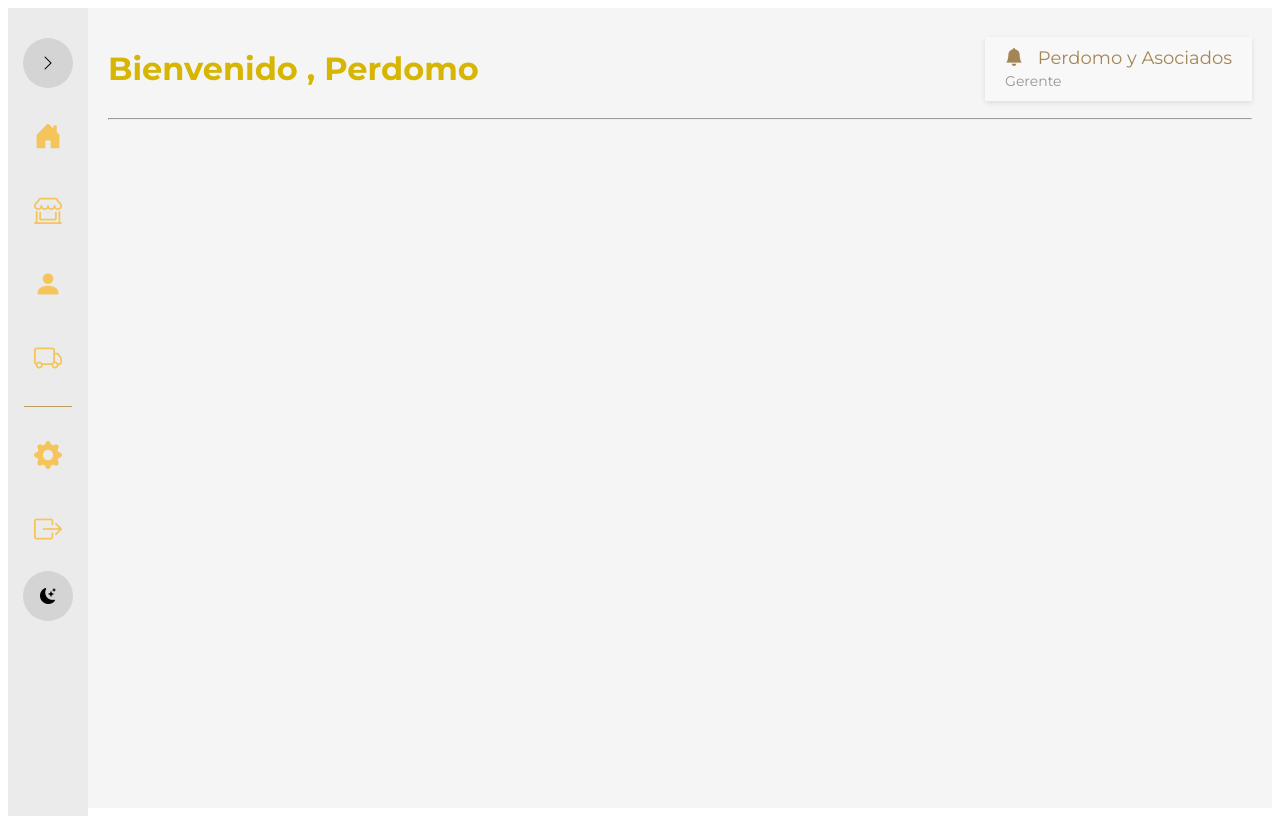
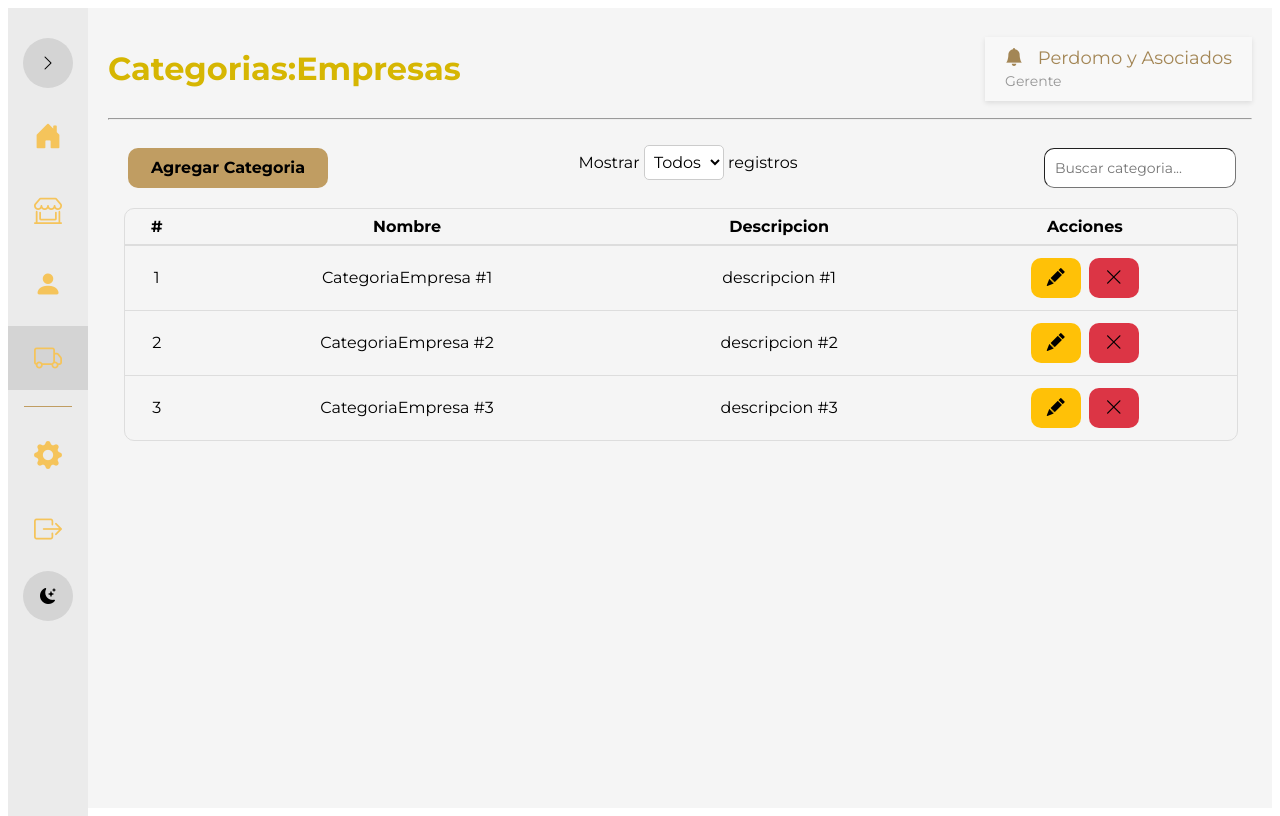
Before and after one commit to Xrivera27/Frontend-Perdomo, a Vue app: page /categorias-empresas in a window 1280 px wide. Before the commit this address led to /home. Built offline with nearby package versions, Linux system fonts and the light colour scheme.

Commit message:
Se cambio ProveedoresList a CategoriasEmpresasList + darle active a los botones de AppSideBar

```diff
--- a/src/Pages/ProveedoresList.vue
+++ b/src/Pages/CategoriasEmpresasList.vue
@@ -1,14 +1,14 @@
 <template>
   <div class="encabezado">
-    <h1>Proveedores</h1>
+    <h1>Categorias:Empresas</h1>
     <ProfileButton :companyName="'Perdomo y Asociados'" :role="'Gerente'" />
   </div>
   <hr>
 
-  <div class="proveedores-wrapper">
+  <div class="categorias-empresas-wrapper">
     <div class="opciones">
       <button id="btnAdd" class="btn btn-primary" @click="openModal" style="width: 200px; white-space: nowrap;">
-        Agregar Proveedor
+        Agregar Categoria
       </button>
 
       <div class="registros">
@@ -26,7 +26,7 @@
 
       <!-- Barra de búsqueda -->
       <div class="search-bar">
-        <input class="busqueda" type="text" v-model="searchQuery" placeholder="Buscar proveedor..." />
+        <input class="busqueda" type="text" v-model="searchQuery" placeholder="Buscar categoria..." />
       </div>
     </div>
 
@@ -36,26 +36,22 @@
             <tr>
               <th>#</th>
               <th>Nombre</th>
-              <th>Teléfono</th>
-              <th>Email</th>
-              <th>Direccion</th>
+              <th>Descripcion</th>
               <th>Acciones</th>
             </tr>
           </thead>
 
           <tbody>
-            <tr v-for="(proveedor,index) in paginatedProveedores" :key="index">
+            <tr v-for="(categoria,index) in paginatedCategorias" :key="index">
               <td>{{ index + 1 }}</td>
-              <td>{{ proveedor.nombre }}</td>
-              <td>{{ proveedor.telefono }}</td>
-              <td>{{ proveedor.email }}</td>
-              <td>{{ proveedor.direccion }}</td>
+              <td>{{ categoria.nombre }}</td>
+              <td>{{ categoria.descripcion }}</td>
               <td>
-                <button id="btnEditar" class="btn btn-warning" @click="editProveedor(index)">
+                <button id="btnEditar" class="btn btn-warning" @click="editCategoria(index)">
                   <i class="bi bi-pencil-fill"></i>
                 </button>
 
-                <button id="btnEliminar" class="btn btn-danger" @click="deleteProveedor(index)">
+                <button id="btnEliminar" class="btn btn-danger" @click="deleteCategorias(index)">
                   <b><i class="bi bi-x-lg"></i></b>
                 </button>
               </td>
@@ -64,33 +60,23 @@
         </table>
       </div>
 
-      <!-- Modal para agregar i editar proveedores-->
+      <!-- Modal para agregar y editar categorias-->
        <div v-if="isModalOpen" class="modal">
         <div class="modal-content">
-          <h2 class="h2-modal-content">{{ isEditing ? 'Editar Proveedor' :'Agregar Proveedor' }}</h2>
+          <h2 class="h2-modal-content">{{ isEditing ? 'Editar Categoria' :'Agregar Categoria' }}</h2>
 
           <div class="form-group">
             <label>Nombre:</label>
-            <input v-model="proveedorForm.nombre" type="text" required>
-          </div>
-
-          <div id= "form-tel" class="form-group">
-            <label>Teléfono:</label>
-            <input v-model="proveedorForm.telefono" type="text" required>
+            <input v-model="categoriaForm.nombre" type="text" required>
           </div>
 
           <div class="form-group">
-            <label>Email:</label>
-            <input v-model="proveedorForm.email" type="text" required>
+            <label>Descripcion:</label>
+            <input v-model="categoriaForm.descripcion" type="text" required>
           </div>
 
-          <div class="form-group">
-            <label>Dirección:</label>
-            <input v-model="proveedorForm.direccion" type="text" required>
-          </div>
-
-          <button id="AddProveedorModal" class="btn btn-primary" @click="guardarProveedor">
-            {{ isEditing ? 'Guardar cambios': 'Agregar Proveedor' }}
+          <button id="AddCategoriaModal" class="btn btn-primary" @click="guardarCategoria">
+            {{ isEditing ? 'Guardar cambios': 'Agregar Categoria' }}
           </button>
 
           <button id="btnCerrar" class="btn btn-secundary" @click="closeModal">Cerrar</button>
@@ -114,52 +100,33 @@ export default {
       isEditing: false,
       editIndex: null,
       itemsPerPage: "",
-      proveedorForm: {
+      categoriaForm: {
         nombre: '',
-        telefono: '',
-        email: '',
-        direccion: '',
+        descripcion: '',
       },
-      proveedores: [
-        { nombre: 'Juan Villegas', telefono: '555 57 67', email: 'Juanavillega@gmail.com', direccion: 'calle 27 # 40 - 36' },
-        { nombre: 'Marta Pérez', telefono: '123 45 67', email: 'martaperez@gmail.com', direccion: 'avenida 15 # 20 - 40' },
-        { nombre: 'Carlos Ramírez', telefono: '987 65 43', email: 'carlosramirez@gmail.com', direccion: 'calle 10 # 12 - 50' },
-        { nombre: 'Ana Gómez', telefono: '654 32 10', email: 'anagomez@gmail.com', direccion: 'carrera 7 # 8 - 60' },
-        { nombre: 'Luis Fernández', telefono: '432 10 98', email: 'luisfernandez@gmail.com', direccion: 'calle 8 # 9 - 70' },
-        { nombre: 'Pedro Sánchez', telefono: '789 01 23', email: 'pedrosanchez@gmail.com', direccion: 'calle 5 # 6 - 80' },
-        { nombre: 'Claudia Rodríguez', telefono: '567 89 01', email: 'claudiarodriguez@gmail.com', direccion: 'avenida 9 # 10 - 90' },
-        { nombre: 'Gabriel López', telefono: '345 67 89', email: 'gabriellopez@gmail.com', direccion: 'calle 3 # 4 - 100' },
-        { nombre: 'Julia Castillo', telefono: '234 56 78', email: 'juliacastillo@gmail.com', direccion: 'carrera 5 # 6 - 110' },
-        { nombre: 'Andrés Ríos', telefono: '890 12 34', email: 'andresrios@gmail.com', direccion: 'calle 4 # 5 - 120' },
-        { nombre: 'Sofía Torres', telefono: '567 89 12', email: 'sofiatorres@gmail.com', direccion: 'carrera 6 # 7 - 130' },
-        { nombre: 'Ricardo Morales', telefono: '234 78 90', email: 'ricardomorales@gmail.com', direccion: 'avenida 3 # 4 - 140' },
-        { nombre: 'Carolina Vargas', telefono: '890 34 56', email: 'carolinavargas@gmail.com', direccion: 'calle 2 # 3 - 150' },
-        { nombre: 'Eduardo Herrera', telefono: '123 56 78', email: 'eduardoherrera@gmail.com', direccion: 'carrera 2 # 3 - 160' },
-        { nombre: 'Patricia Medina', telefono: '456 78 90', email: 'patriciamedina@gmail.com', direccion: 'avenida 7 # 8 - 170' },
-        { nombre: 'Miguel Ortiz', telefono: '789 23 45', email: 'miguelortiz@gmail.com', direccion: 'calle 1 # 2 - 180' },
-        { nombre: 'Diana Ruiz', telefono: '234 90 12', email: 'dianaruiz@gmail.com', direccion: 'carrera 4 # 5 - 190' },
-        { nombre: 'Javier Mendoza', telefono: '567 12 34', email: 'javiermendoza@gmail.com', direccion: 'avenida 6 # 7 - 200' },
-        { nombre: 'Gloria Peña', telefono: '890 45 67', email: 'gloriapena@gmail.com', direccion: 'calle 7 # 8 - 210' },
-        { nombre: 'Fernando Castro', telefono: '123 67 89', email: 'fernandocastro@gmail.com', direccion: 'carrera 3 # 4 - 220' }
+      categorias: [
+        { nombre: 'CategoriaEmpresa #1', descripcion:'descripcion #1' },
+        { nombre: 'CategoriaEmpresa #2', descripcion:'descripcion #2' },
+        { nombre: 'CategoriaEmpresa #3', descripcion:'descripcion #3' },
       ]
     };
   },
 
   computed: {
-    filteredProveedores() {
-      // Filtra los proveedores basados en el texto de búsqueda
-      return this.proveedores.filter(proveedor =>
-        proveedor.nombre.toLowerCase().includes(this.searchQuery.toLowerCase()) ||
-        proveedor.telefono.includes(this.searchQuery)
+    filteredCategorias() {
+      // Filtra las categorias basados en el texto de búsqueda
+      return this.categorias.filter(categoria =>
+        categoria.nombre.toLowerCase().includes(this.searchQuery.toLowerCase()) ||
+        categoria.descripcion.includes(this.searchQuery)
       );
     },
 
-    paginatedProveedores() {
+    paginatedCategorias() {
 
       if (this.itemsPerPage === "" || this.itemsPerPage === null) {
-        return this.filteredProveedores;
+        return this.filteredCategorias;
       } else {
-        return this.filteredProveedores.slice(0, parseInt(this.itemsPerPage));
+        return this.filteredCategorias.slice(0, parseInt(this.itemsPerPage));
       }
     }
 
@@ -176,35 +143,33 @@ export default {
     },
 
     clearForm() {
-      this.proveedorForm = {
+      this.categoriaForm = {
         nombre: '',
-        telefono: '',
-        email: '',
-        direccion: '',
+        descripcion: '',
       }
       this.isEditing = false;
       this.editIndex = null;
     },
 
 
-    guardarProveedor() {
+    guardarCategoria() {
       if (this.isEditing) {
-        this.proveedores[this.editIndex] = {...this.proveedorForm};
+        this.categorias[this.editIndex] = {...this.categoriaForm};
       }else {
-        this.proveedores.push({...this.proveedorForm});
+        this.categorias.push({...this.categoriaForm});
       }
       this.closeModal();
     },
 
-    editProveedor(index) {
-      this.proveedorForm = {...this.proveedores[index]};
+    editCategoria(index) {
+      this.categoriaForm = {...this.categorias[index]};
       this.isEditing = true;
       this.editIndex = index;
       this.openModal();
     },
 
-    deleteProveedor(index) {
-      this.proveedores.splice(index, 1);
+    deleteCategorias(index) {
+      this.categorias.splice(index, 1);
     },
   },
 };
@@ -223,7 +188,7 @@ export default {
   align-items: center;
 }
 
-.proveedores-wrapper {
+.categorias-empresas-wrapper {
   padding: 16px;
 }
 
@@ -463,7 +428,7 @@ h1 {
   justify-content: center;
 }
 
-#AddProveedorModal {
+#AddCategoriaModal {
   padding: 0.75rem 1.5rem;
   border: none;
   border-radius: 4px;
--- a/src/Pages/HomeList.vue
+++ b/src/Pages/HomeList.vue
@@ -1,23 +1,63 @@
 
 <template>
-  <div class = "encabezado">
+  <div class="encabezado">
     <h1>Bienvenido , Perdomo</h1>
-    <ProfileButton :companyName = "'Perdomo y Asociados'" :role="'Gerente'"/>
+    <ProfileButton :companyName="'Perdomo y Asociados'" :role="'Gerente'" />
   </div>
   <hr>
 
+  <div class="dashboard">
+    <div v-if="role === 1">
+      <!-- Secciones visibles solo para Administrador -->
+      <BarChartList />
+      <div class="box">
+        <div class="box-header"></div>
+        <!-- Contenido de gestión de usuarios -->
+      </div>
+    </div>
 
+    <div v-if="role === 2">
+      <!-- Secciones visibles solo para Gerente -->
+      <h3>Panel de Gerente</h3>
+      <BarChart />
+      <div class="box">
+        <div class="box-header">
+          <h3>Gestión de Inventario</h3>
+        </div>
+        <!-- Contenido de gestión de inventario -->
+        <p>Aquí puedes gestionar el inventario y visualizar reportes.</p>
+      </div>
+      <div class="box">
+        <div class="box-header">
+          <h3>Reportes de Ventas</h3>
+        </div>
+        <!-- Contenido de reportes de ventas -->
+        <p>Aquí puedes ver los reportes de ventas.</p>
+      </div>
+    </div>
 
+    <div v-if="role === 3">
+      <!-- Secciones visibles solo para Cajero -->
+      <h3>Panel de Cajero</h3>
+      <BarChart />
+      <div class="box">
+        <div class="box-header">
+          <h3>Registro de Ventas</h3>
+        </div>
+        <!-- Contenido de ventas -->
+        <p>Aquí puedes registrar las ventas y emitir facturas.</p>
+      </div>
+    </div>
+  </div>
 </template>
-
 <script>
-  import BarChart from '../components/BarChartList.vue';
+  import BarChartList from '../components/BarChartList.vue';
   import ProfileButton from '../components/ProfileButton.vue';
 
   export default {
     components: {
       ProfileButton,
-      BarChart,
+      BarChartList,
     },
     data() {
       return {
--- a/src/components/AppSidebar.vue
+++ b/src/components/AppSidebar.vue
@@ -11,7 +11,7 @@
     <ul class="nav flex-column">
 
       <!--Home-->
-      <li class="nav-item">
+      <li class="nav-item" :class="{active :isActive('/home')}">
         <router-link to="/home" class="nav-link">
           <i class="bi bi-house-door-fill"></i>
           <span v-if="expanded" class="tooltip-text">Home</span>
@@ -19,7 +19,7 @@
       </li>
 
       <!--Sucursales-->
-      <li class="nav-item">
+      <li class="nav-item" :class="{active :isActive('/empresas')}">
         <router-link to="/empresas" class="nav-link">
           <i class="bi bi-shop-window"></i>
           <span v-if="expanded" class="tooltip-text">Empresas</span>
@@ -27,18 +27,18 @@
       </li>
 
       <!--Usuario-->
-      <li class="nav-item">
+      <li class="nav-item" :class="{active :isActive('/usuarios')}">
         <router-link to="/usuarios" class="nav-link">
           <i class="bi bi-person-fill"></i>
           <span v-if="expanded" class="tooltip-text">Usuarios</span>
         </router-link>
       </li>
 
-      <!--Proveedores-->
-      <li class="nav-item">
-        <router-link to="/proveedores" class="nav-link">
+      <!--Categorias-Empresas-->
+      <li class="nav-item" :class="{active :isActive('/categorias-empresas')}">
+        <router-link to="/categorias-empresas" class="nav-link">
           <i class="bi bi-truck"></i>
-          <span v-if="expanded" class="tooltip-text">Usuarios</span>
+          <span v-if="expanded" class="tooltip-text">Proveedores</span>
         </router-link>
       </li>
 
@@ -48,7 +48,7 @@
 
     <!--Configuracion-->
     <ul class="nav flex-column">
-      <li class="nav-item">
+      <li class="nav-item" :class="{active :isActive('/config-page')}">
         <router-link to="/config-page" class="nav-link" >
           <i class="bi bi-gear-fill"></i>
           <span v-if="expanded" class="tooltip-text">Configuracion</span>
@@ -91,6 +91,9 @@ export default {
     collapseSidebar() {
       this.$emit('collapse-sidebar'); // Emitir evento para contraer
     },
+    isActive(route) {
+      return this.$route.path === route;
+    },
   },
 };
 </script>
@@ -121,12 +124,6 @@ a.nav-link {
   /* Alinea el contenido a la izquierda */
 }
 
-/*
-ul.nav {
-    padding: 0 15px;
-}
- */
-
 .main-content.expanded {
   padding-left: 0px;
   z-index: 1;
@@ -139,8 +136,6 @@ ul.nav {
   transition: margin-left 0.3s ease, background-color 0.3s ease;
   background-color: #f5f5f5;
 }
-
-/*.main-content.dark */
 
 /* Estilo del botón de expansión/retracción del AppSidebar */
 .toggle-btn {
@@ -170,6 +165,11 @@ ul.nav {
   margin-left: 10px;
   font-weight: bold;
   font-size: 15px;
+}
+
+.nav {
+    list-style: none;
+    padding: 0;
 }
 
 .nav-list {
@@ -233,12 +233,6 @@ ul.nav {
   }
 }
 
-/*.sidebar a.navlink */
-
-/*.sidebar dark a.navlink */
-
-/*.sidebar a.navlink active */
-
 .sidebar .nav {
   list-style: none;
   padding-left: 0;
@@ -273,6 +267,11 @@ ul.nav {
   display: block;
 }
 
+.sidebar li.active {
+  background-color: #d4d4d4; /* Color del sombreado */
+  color: #79552f;
+}
+
 .link-text {
   margin-left: 10px;
   transition: opacity 0.3s ease;
--- a/src/components/BarChartList.vue
+++ b/src/components/BarChartList.vue
@@ -3,7 +3,7 @@
     <!-- Tarjetas informativas con iconos de Bootstrap y enlaces "Ver más" -->
     <div class="cards-container">
 
-            <div class="card" v-for="(item,index) in cards" :key="index">
+      <div class="card" v-for="(item, index) in cards" :key="index">
         <div class="card-content">
 
           <div class="value-content">
@@ -21,10 +21,10 @@
       <!-- Gráficos -->
       <div class="charts-container">
         <div class="line-chart">
-                    <LineChart :chart-data="lineChartData" :options="lineChartOptions"/>
+          <LineChart :chart-data="lineChartData" :options="lineChartOptions" />
         </div>
         <div class="pie-chart">
-                    <PieChart :chart-data="pieChartData" :options="pieChartOptions"/>
+          <PieChart :chart-data="pieChartData" :options="pieChartOptions" />
         </div>
       </div>
     </div>
@@ -34,19 +34,13 @@
       <thead>
         <tr>
           <th>Nombre</th>
-                    <th>Ciudad</th>
-                    <th>Telefono</th>
-                    <th>Direccion</th>
-                    <th>Correo</th>
+          <th>Descripcion</th>
         </tr>
       </thead>
       <tbody>
-                <tr v-for="(sale,index) in sales" :key="index">
+        <tr v-for="(sale, index) in sales" :key="index">
           <td>{{ sale.nombre }}</td>
-                    <td>{{ sale.ciudad }}</td>
-                    <td>{{ sale.telefono }}</td>
-                    <td>{{ sale.direccion }}</td>
-                    <td>{{ sale.correo }}</td>
+          <td>{{ sale.descripcion }}</td>
           <td><a href="#">Ver más</a><span>|</span> <button style="font-size: 1rem;">Descargar</button></td>
         </tr>
       </tbody>
@@ -55,8 +49,8 @@
 </template>
 
 <script>
-import {Line, Pie} from 'vue-chartjs';
-import{
+import { Line, Pie } from 'vue-chartjs';
+import {
   Chart as ChartJS,
   Title,
   Tooltip,
@@ -71,6 +65,7 @@ import{
 ChartJS.register(Title, Tooltip, Legend, LineElement, PointElement, ArcElement, CategoryScale, LinearScale);
 
 export default {
+  name: "BarChartList",
   components: {
     LineChart: Line,
     PieChart: Pie,
@@ -79,18 +74,18 @@ export default {
     return {
       // Datos para las tarjetas con iconos y enlaces
       cards: [
-               {title: "Sucursales", value: "7", icon: "bi bi-shop-window", link:"/sucursales"},
-               {title: "Usuarios", value: "21", icon: "bi bi-person-fill", link:"/usuarios"},
+        { title: "Categorias Empresas", value: "3", icon: "bi bi-shop-window", link: "/categorias-empresas" },
+        { title: "Usuarios", value: "21", icon: "bi bi-person-fill", link: "/usuarios" },
       ],
 
-            //Datos para el grafico de lineas (Sucursales por mes)
+      //Datos para el grafico de lineas (Usuarios por mes)
       lineChartData: {
         labels: ['Enero', 'Febrero', 'Marzo', 'Abril', 'Mayo'],
         datasets: [
           {
-                      labels: 'Sucursales',
+            labels: 'Usuarios por mes',
             borderColor: '#FF6384',
-                      data: [1,2,4,5,7],
+            data: [1, 2, 4, 5, 8],
             fill: false,
           }
         ],
@@ -123,50 +118,11 @@ export default {
           },
         },
       },
-            //Datos para la tabla de Sucursales recientemente registrados
+      //Datos para la tabla de Categorias Empresas recientemente registrados
       sales: [
-            {
-              nombre: 'Sucursal principal',
-              ciudad: 'La Ceiba',
-              telefono: '555 57 67',
-              direccion: 'calle 27 # 40 - 36',
-              correo: 'ejemplocorreo',
-            },
-            {
-              nombre: 'Sucursal norte',
-              ciudad: 'San Pedro Sula',
-              telefono: '504 22 33 44',
-              direccion: 'avenida 10, zona norte',
-              correo: 'norte@empresa.com',
-            },
-            {
-              nombre: 'Sucursal sur',
-              ciudad: 'Tegucigalpa',
-              telefono: '504 33 44 55',
-              direccion: 'avenida 5, barrio centro',
-              correo: 'sur@empresa.com',
-            },
-            {
-              nombre: 'Sucursal este',
-              ciudad: 'Choluteca',
-              telefono: '504 11 22 33',
-              direccion: 'calle 12, zona este',
-              correo: 'este@empresa.com',
-            },
-            {
-              nombre: 'Sucursal oeste',
-              ciudad: 'Comayagua',
-              telefono: '504 77 88 99',
-              direccion: 'carrera 4, barrio oeste',
-              correo: 'oeste@empresa.com',
-            },
-            {
-              nombre: 'Sucursal central',
-              ciudad: 'La Esperanza',
-              telefono: '504 44 55 66',
-              direccion: 'plaza principal, zona centro',
-              correo: 'central@empresa.com',
-            }
+        { nombre: 'CategoriaEmpresa #1', descripcion: 'descripcion #1' },
+        { nombre: 'CategoriaEmpresa #2', descripcion: 'descripcion #2' },
+        { nombre: 'CategoriaEmpresa #3', descripcion: 'descripcion #3' },
       ],
     };
   },
@@ -189,7 +145,7 @@ export default {
   margin-bottom: 2rem;
 }
 
-.graphics-container{
+.graphics-container {
   padding: 0 5%;
 }
 
--- a/src/router/index.js
+++ b/src/router/index.js
@@ -3,7 +3,8 @@ import HomeList from '../Pages/HomeList.vue'
 import EmpresasList from '@/Pages/EmpresasList.vue'
 import UsuariosList from '@/Pages/UsuariosList.vue'
 import ConfigPage from '@/Pages/ConfigPage.vue'
-import ProveedoresList from '@/Pages/ProveedoresList.vue'
+import CategoriasEmpresasList from '@/Pages/CategoriasEmpresasList.vue'
+
 
 const router = createRouter({
   history: createWebHistory(import.meta.env.BASE_URL),
@@ -31,9 +32,9 @@ const router = createRouter({
     },
 
     {
-      path: '/proveedores',
-      name: 'proveedores',
-      component: ProveedoresList,
+      path: '/categorias-empresas',
+      name: 'categorias-empresas',
+      component: CategoriasEmpresasList,
     },
 
     {
```
Lines whose indentation alone changed are shown as unchanged.
